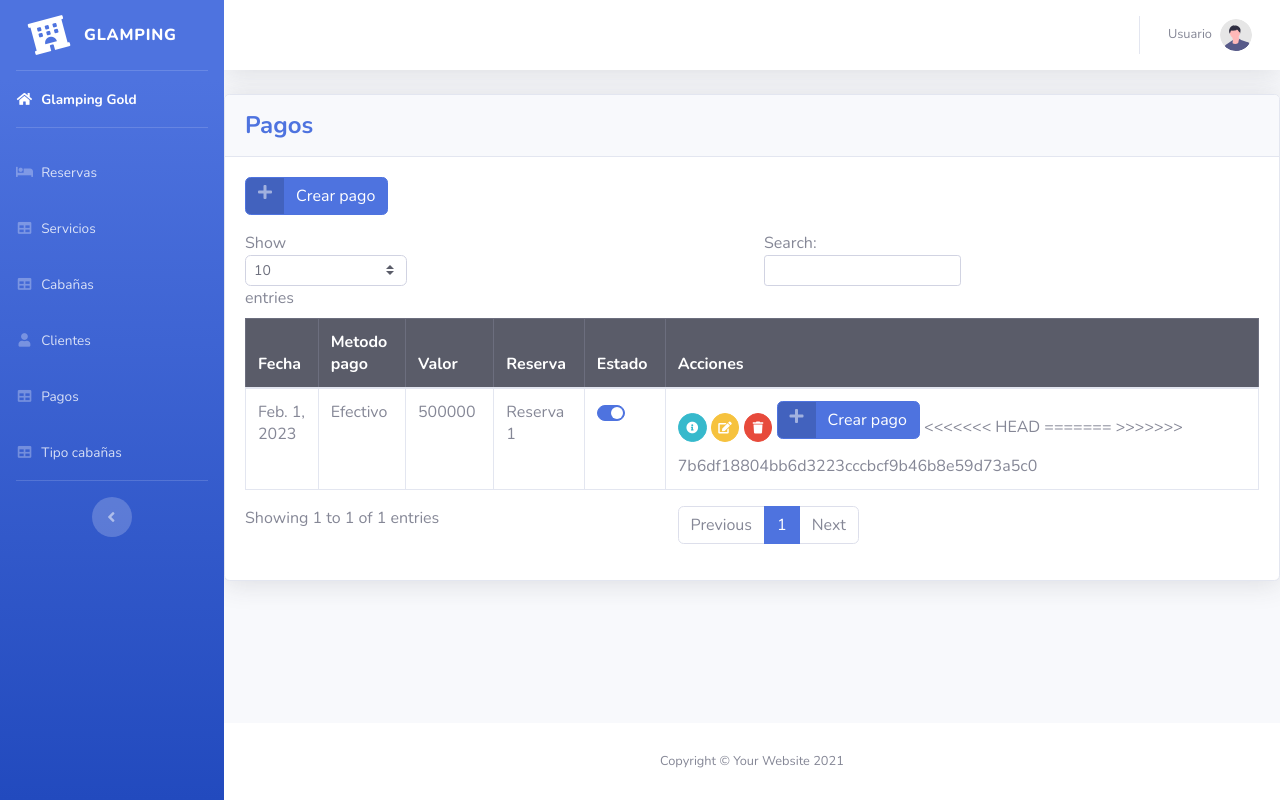
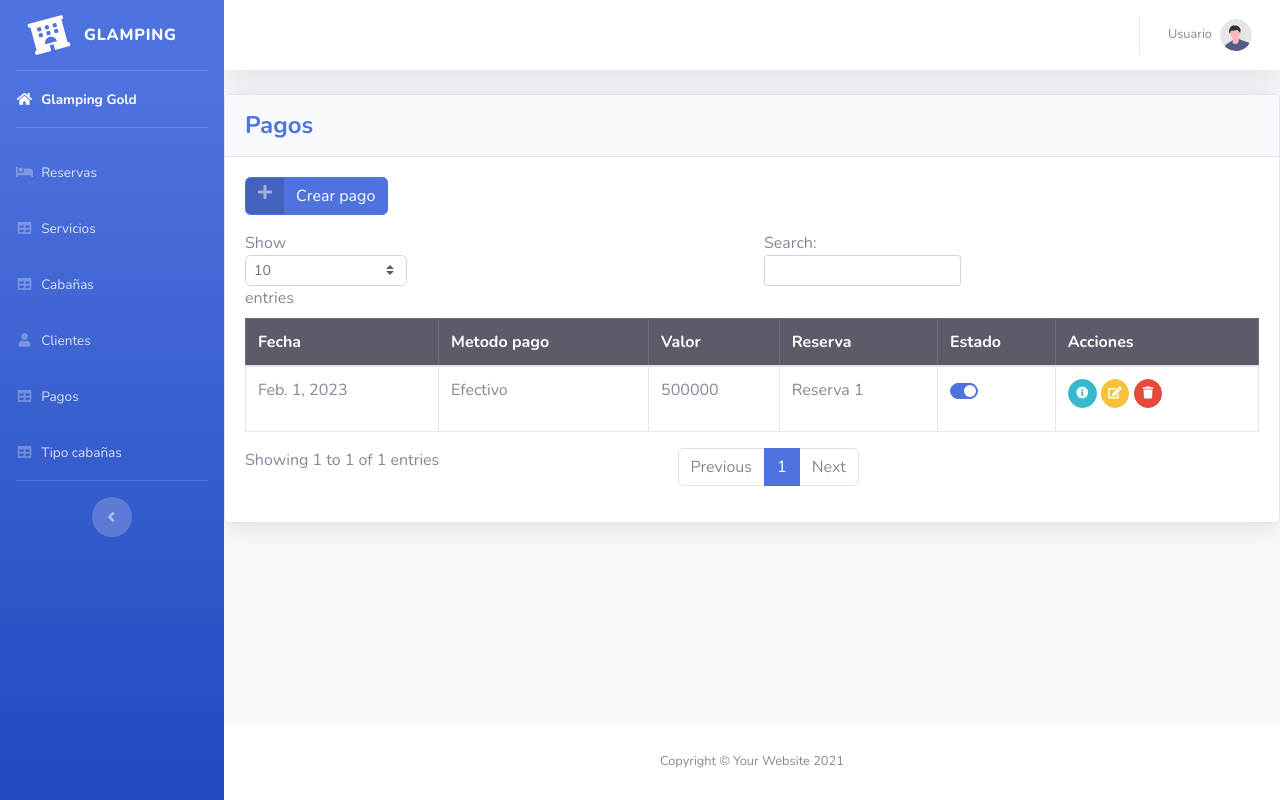
Before and after one commit to moisesd18r19/GOLD_GLAPING2, a Django app: page /pagos/ in a window 1280 px wide. Run offline with Django 5.2, Linux system fonts and the light colour scheme; data comes from the database, SQL or seed files in the repository; both versions use the stored data as it was after the commit; some libraries are stand-ins or nearby versions.

Commit message:
arreglo pagos

```diff
--- a/Glamping_Gold/Glamping_Gold/settings.py
+++ b/Glamping_Gold/Glamping_Gold/settings.py
@@ -42,7 +42,7 @@ INSTALLED_APPS = [
     'servicios',
     'cabañas',
     'reservas',
-    'pagos'
+    'pagos',
 ]
 
 MIDDLEWARE = [
--- a/Glamping_Gold/pagos/forms.py
+++ b/Glamping_Gold/pagos/forms.py
@@ -1,9 +1,10 @@
 from django import forms
 from . models import Pago
+from reservas.models import Reserva
 
 
 class PagoForm(forms.ModelForm):
-    reserva = forms.ModelChoiceField
+    reserva = forms.ModelChoiceField(queryset= Reserva.objects)
     class Meta:
         model = Pago
         fields = "__all__"
--- a/Glamping_Gold/templates/pagos/index.html
+++ b/Glamping_Gold/templates/pagos/index.html
@@ -53,18 +53,6 @@
                         <a href="{% url 'delete_pago' pago.id %}" class="deleteBtn btn btn-danger btn-circle btn-sm">
                             <i class="fas fa-trash"></i>
                         </a>
-                        <a href="" class="btn btn-primary btn-icon-split mb-3">
-                            <span class="icon text-white-50">
-                              <i class="fas fa-plus"></i>
-                          </span>
-                          <span class="text">Crear pago</span>
-                        </a>
-<<<<<<< HEAD
-
-=======
-
->>>>>>> 7b6df18804bb6d3223cccbcf9b46b8e59d73a5c0
-                    </td>
                     </tr>
                     {% endfor %}
                 </tbody>
```
Also changed, not shown: Glamping_Gold/db.sqlite3, Glamping_Gold/templates/pagos/form.html (indentation only).
